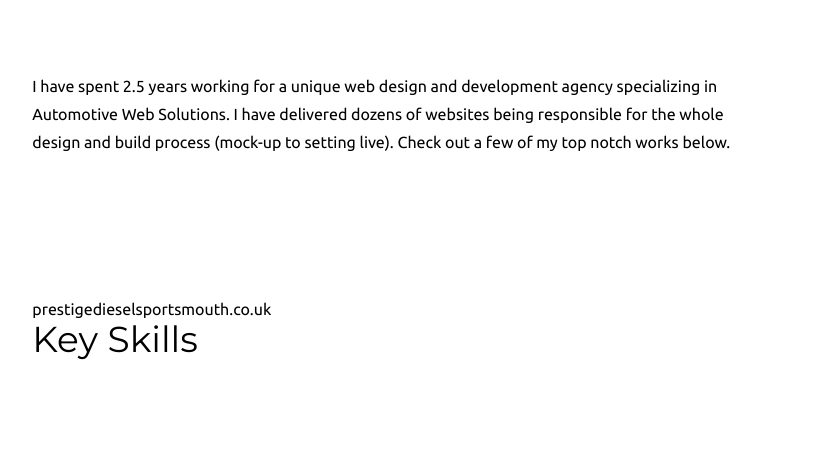
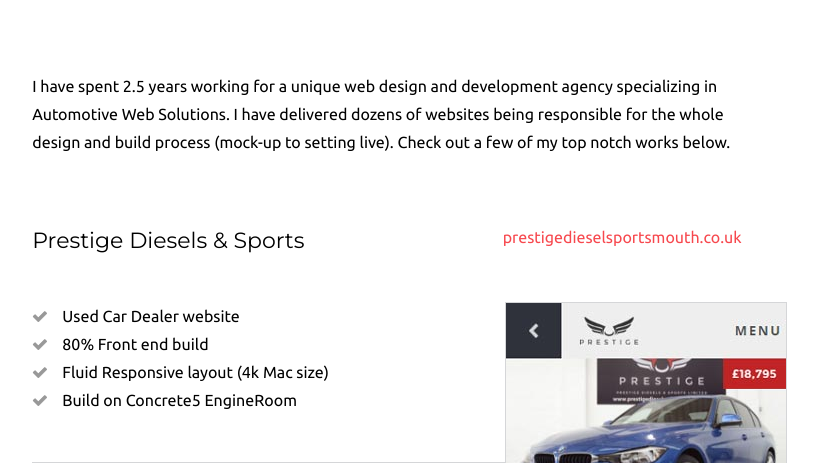
Before and after one commit to pitaapan/dev.karski, a PHP site: page /prestige.html in a window 1280 px wide. Shown: the top 463 px of the page, without its empty margins (253-1071 px from the left). Run offline with PHP 8.4, Linux system fonts and the light colour scheme.

Commit message:
Working on Projects

```diff
--- a/css/grids.css
+++ b/css/grids.css
@@ -965,9 +965,10 @@
     .as-h6,h6{font-size:.875em}
 
     ul.lists li {width: 100%; float: left; list-style: none;}
+    ul.checks li {padding: 5px 0 5px 30px; background: url("../images/sections/check.png") 0 50% no-repeat; list-style: none;}
+    ul.checks.lite li {background-image: url("../images/sections/check-lite.png");}
     ul.tools li img {float: left; margin: 10px 10px 10px 0;}
     ul.tools li span {position: relative; top: 31px;}
-    ul.checks li {padding: 5px 0 5px 30px; background: url("../images/sections/check.png") 0 50% no-repeat;}
 
 }
 @media (min-width:768px) {
--- a/css/styles.css
+++ b/css/styles.css
@@ -574,6 +574,13 @@
 .chapter--expanded .project .project__header .header__cta .button__label,.chapter--loading .project .project__header .header__cta .button__label{-webkit-transform:translateY(-50%) scale(0);-ms-transform:translateY(-50%) scale(0);transform:translateY(-50%) scale(0);-webkit-transition:.4s cubic-bezier(.6,-.28,.735,.045) 0;transition:.4s cubic-bezier(.6,-.28,.735,.045) 0}
 .chapter--expanded .project{width:100%;left:0;-webkit-transition:1s left cubic-bezier(.77,0,.175,1) 0s,1s width cubic-bezier(.77,0,.175,1) 0;transition:1s left cubic-bezier(.77,0,.175,1) 0s,1s width cubic-bezier(.77,0,.175,1) 0}
 .chapter--expanded .project .project__header .header__cta{height:0;-webkit-transition:.4s -webkit-transform cubic-bezier(.6,-.28,.735,.045) .5s,.8s height cubic-bezier(.77,0,.175,1) .5s;transition:.4s transform cubic-bezier(.6,-.28,.735,.045) .5s,.8s height cubic-bezier(.77,0,.175,1) .5s}
+
+.project a.project-link {float: right; color: #f7484e;}
+.project a.project-link.yellow {float: none; display: block; margin: -20px 0 48px; color: #ecb062;}
+.project ul.checks {margin-bottom: 48px;}
+.project img {border: 1px solid #d5d6d8;}
+.project .background-color--dark-grey img {border: 1px solid #696969;}
+
 }
 @media (min-width:992px) {
 .project .project__header .header__cta{-webkit-transform:scale(.5);-ms-transform:scale(.5);transform:scale(.5)}
--- a/prestige.html
+++ b/prestige.html
@@ -32,50 +32,64 @@
             </div><!-- row -->
 
             <div class="row">
-                <div class="column--s-12 column--xl-8 column-offset--xl-2 padding--s-3 padding--m-6">
+                <div class="column--s-12 column--xl-8 column-offset--xl-2 padding--horizontal--s-3 padding--horizontal--m-6">
                     <a class="project-link" target="blank" href="http://www.prestigedieselsportsmouth.co.uk/">prestigedieselsportsmouth.co.uk</a>
-                    <h3 class="montserrat">Key Skills</h3>
+                    <h4 class="montserrat">Prestige Diesels & Sports</h4>
                 </div>
             </div><!-- row -->
 
             <div class="row">
-                <div class="column--s-12 column--xl-8 column-offset--xl-2 padding--s-3 padding--m-6">
-                        <img src="./assets/img/content/puma/01-puma.jpg" class="responsive" alt="">
-                </div>
-                <div class="column--s-12">
-                        <div class="padding--vertical--s-3 padding--vertical--m-6 text-align--s-center">
-                                <h4 class="subtitled" style="color: #fff;">User Flow</h4>
-                                <h6 class="montserrat uppercase" style="color: #ecb062;">iOS App</h6>
-                        </div>
-                </div>
-                <div class="column--s-12">
-                        <img src="./assets/img/content/puma/02-puma.jpg" class="responsive" alt="">
-                </div>
-
-                <div class="column--s-12">
-                        <div class="padding--vertical--s-3 padding--vertical--m-6 text-align--s-center"></div>
+                <div class="column--s-12 column--xl-8 column-offset--xl-2 padding--horizontal--s-3 padding--horizontal--m-6">
+                    <div class="column--s-12 column--xl-8 padding--vertical--s-2 padding--vertical--m-4">
+                        <ul class="checks">
+                            <li>Used Car Dealer website</li>
+                            <li>80% Front end build</li>
+                            <li>Fluid Responsive layout (4k Mac size)</li>
+                            <li>Build on Concrete5 EngineRoom</li>
+                        </ul>
+                        <img src="./images/portfolio/tablet-prestige.jpg" alt="Tablet Screen Prestige">
+                    </div>
+                    <div class="column--s-12 column--xl-4 padding--vertical--s-2 padding--vertical--m-4">
+                        <img src="./images/portfolio/mobile-prestige.jpg" alt="Mobile Screen Prestige">
+                    </div>
                 </div>
             </div><!-- row -->
 
-
-
+            <div class="row padding--bottom--s-3 padding--bottom--m-6">
+                <div class="column--s-12 column--xl-8 column-offset--xl-2 padding--horizontal--s-3 padding--horizontal--m-6">
+                    <img src="./images/portfolio/large-prestige.jpg" alt="Large Screen Prestige">
+                </div>
+            </div><!-- row -->
 
             <div class="row background-color--dark-grey">
-                    <div class="column--s-12 column--xl-8 column-offset--xl-2 padding--s-3 padding--m-6">
-                            <h4 class="montserrat" style="color: #282828">Strategy & Concept</h4>
-                            <p style="color: #282828">
-                                    Reframing a running experience required various discovery and conception phases, detailed research, different user experience solutions and countless scribbled wireframes. A first thought of processing into a gamification direction was discarded soon – a minimalistic, straight forward approach made it definite.
-                            </p>
-                            <p style="color: #282828">
-                                    For example all basic elements needed for starting a run can be found on the startscreen of the app. By tapping the run button the next workout starts immediately which spares users to navigate through run related settings.
-                            </p>
+                <div class="column--s-12 column--xl-8 column-offset--xl-2 padding--s-3 padding--m-6">
+                    <h3 class="montserrat text-color--yellow text-align--s-center">SIMILAR PROJECTS</h3>
+                    <div class="row text-color--white">
+                        <div class="column--s-12 column--xl-6">
+                            <h4 class="montserrat">We Love Prestige Cars</h4>
+                            <a class="project-link yellow" target="blank" href="http://www.weloveprestigecars.co.uk/">weloveprestigecars.co.uk</a>
+                            <ul class="checks lite">
+                                <li>Car buying website</li>
+                                <li>Graphic design</li>
+                                <li>100% Front end build</li>
+                                <li>Reg number look up</li>
+                            </ul>
+                            <img src="./images/portfolio/thumb-we-love-prestige.jpg" alt="We Love Prestige Thumbnail">
+                        </div>
+                        <div class="column--s-12 column--xl-6">
+                            <h4 class="montserrat">Blights Motors</h4>
+                            <a class="project-link yellow" target="blank" href="http://www.blightsmotors.co.uk/">blightsmotors.co.uk</a>
+                            <ul class="checks lite">
+                                <li>Car dealer Website   Ford and</li>
+                                <li>Graphic design 100%</li>
+                                <li>100% Front end build</li>
+                                <li>Ford and MG franchise dealership</li>
+                            </ul>
+                            <img src="./images/portfolio/thumb-blights.jpg" alt="Blights Thumbnail">
+                        </div>
                     </div>
+                </div>
             </div><!-- row -->
-
-
-
-
-
 
             <div class="row background-color--white text-align--s-center">
                 <div class="column--s-12 column--m-8 column-offset--m-2 padding--s-3 padding--m-6">
```
Also changed, not shown: images/sections/check-lite.png (added), 1 other file.
